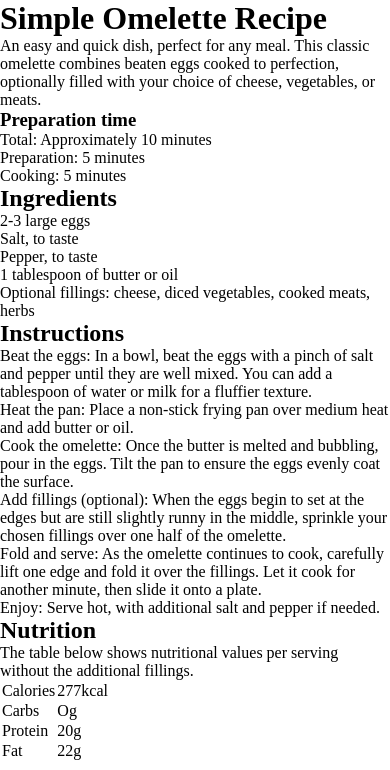
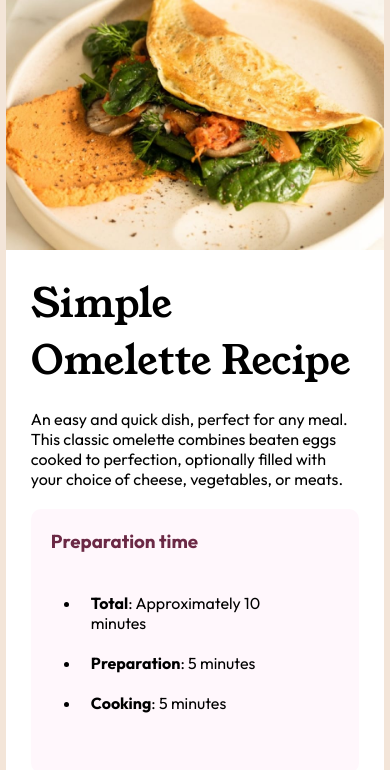
Before and after one commit to Eddiens7/Recipe-page, a plain HTML site: page index.html in a window 390 px wide. Shown: the top 770 px of the page. Drawn offline with Linux system fonts and the light colour scheme.

Commit message:
Feat
Container creation and mobile version

```diff
--- a/index.html
+++ b/index.html
@@ -11,18 +11,17 @@
 
     <main>
         <section class="img"></section>
+        <div class="container">
             <h1>Simple Omelette Recipe</h1>
             <p>An easy and quick dish, perfect for any meal. This classic omelette combines beaten eggs cooked to perfection, optionally filled with your choice of cheese, vegetables, or meats.</p>
-
             <section class="time">
                 <h3>Preparation time</h3>
                 <ul>
-                <li>Total: Approximately 10 minutes</li>
-                <li>Preparation: 5 minutes</li>
-                <li>Cooking: 5 minutes</li>
+                    <li><strong>Total</strong>: Approximately 10 minutes</li>
+                    <li><strong>Preparation</strong>: 5 minutes</li>
+                    <li><strong>Cooking</strong>: 5 minutes</li>
                 </ul>
             </section>
-
             <section class="ingredients">
                 <h2>Ingredients</h2>
                 <ul>
@@ -33,7 +32,6 @@
                     <li>Optional fillings: cheese, diced vegetables, cooked meats, herbs</li>
                 </ul>
             </section>
-
             <section class="instructions">
                 <h2>Instructions</h2>
                 <ol>
@@ -46,7 +44,6 @@
                     <li>Enjoy: Serve hot, with additional salt and pepper if needed.</li>
                 </ol>
             </section>
-
             <section class="nutrition">
                 <h2>Nutrition</h2>
                 <p>The table below shows nutritional values per serving without the additional fillings.</p>
@@ -69,6 +66,7 @@
                     </tr>
                 </table>
             </section>
+        </div>
     </main>
 </body>
 </html>
--- a/style.css
+++ b/style.css
@@ -1,7 +1,77 @@
 @charset "UTF-8";
+@import url('https://fonts.googleapis.com/css2?family=Outfit:wght@100..900&display=swap');
+@font-face {
+    font-family: 'young';
+    src: url('assets/fonts/young-serif/YoungSerif-Regular.ttf') format('truetype');
+}
 
 *{
     margin: 0;
     padding: 0;
     box-sizing: border-box;
 }
+
+html, body{
+    height: 100vh;
+    background-color: white;
+    background-color: #F3E5D8;
+    font-family: 'outfit';
+}
+
+.img{
+    background: url('assets/images/image-omelette.jpeg') no-repeat center center;
+    background-size: cover;
+    height: 250px;
+}
+
+main{
+    width: 97vw;
+    max-width: 600px;
+    margin: auto;
+    background-color: white;
+}
+
+.container{
+    padding: 25px;
+}
+
+h1, h2{
+    font-family: 'young', serif;
+    font-weight: normal;
+}
+
+h1{
+    font-size: 2.5em;
+}
+
+h2{
+    color: #784426;
+    font-size: 2em;
+    padding: 20px 0;
+}
+
+.container > p, .nutrition p{
+    padding: 20px 0;
+}
+
+.time{
+    background-color: #FFF7FC;
+    border-radius: 10px;
+    padding: 20px;
+}
+
+.time h3{
+    color: #6B2945;
+}
+
+.time ul{
+    padding: 30px;
+}
+
+li{
+    padding: 10px;
+}
+
+.ingredients ul, .instructions ol{
+    padding-left: 30px ;
+}
```
Lines whose indentation alone changed are shown as unchanged.
